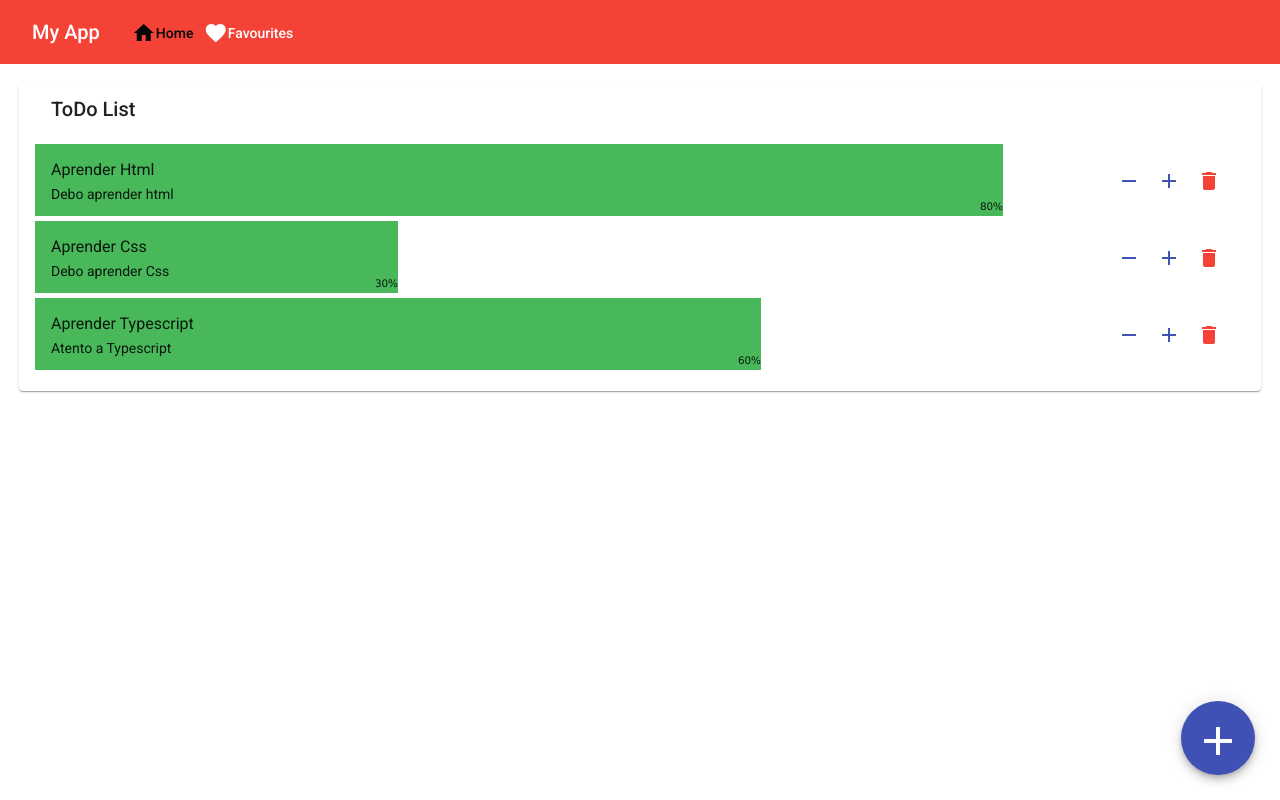
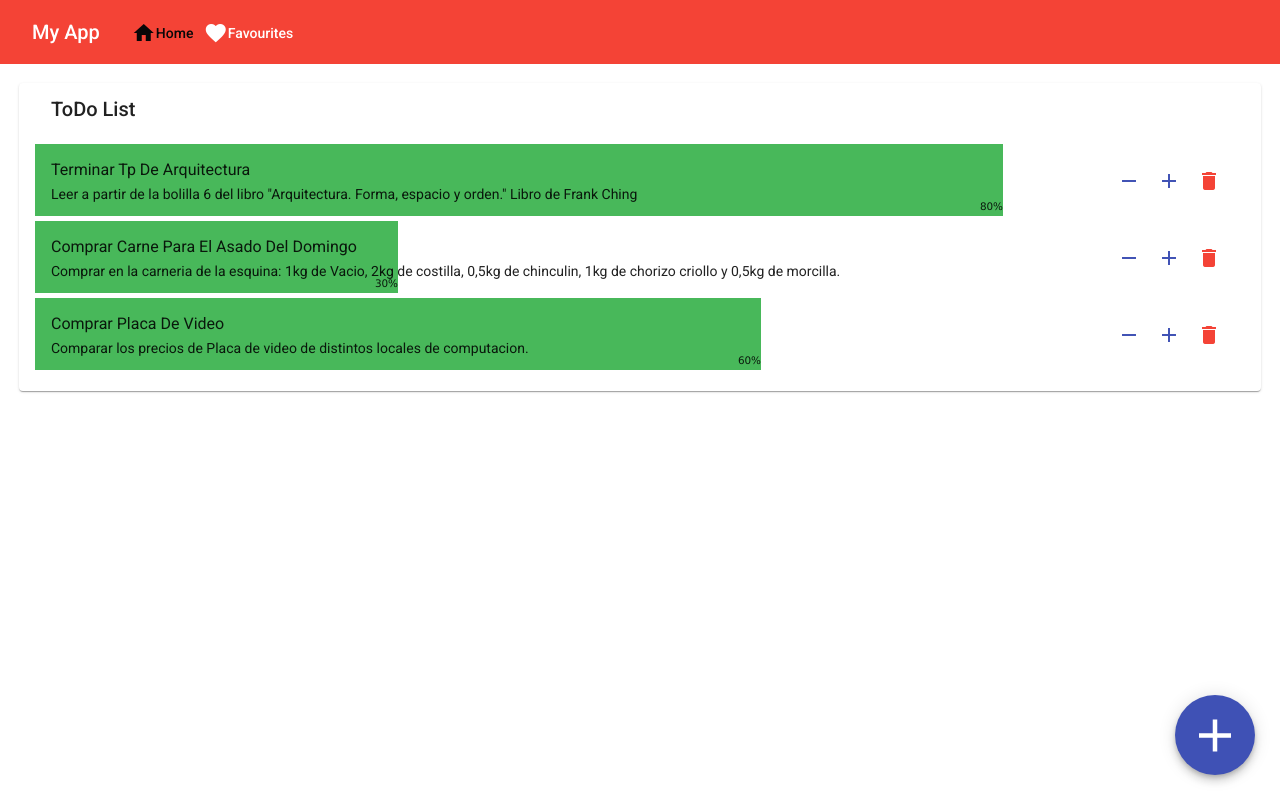
Before and after one commit to ackbarcito/ToDo-App, an Angular app: page /home in a window 1280 px wide. Built offline with nearby package versions, Linux system fonts and the light colour scheme.

Commit message:
changed workspace to Ubuntu & fixed add float button

```diff
--- a/src/app/home/home.component.css
+++ b/src/app/home/home.component.css
@@ -8,18 +8,20 @@
 
 .float {
   position: absolute;
-  height: 74px !important;
-  width: 74px !important;
-  min-width: unset !important;
+  height: 80px !important;
+  width: 80px !important;
   margin: 0 25px 25px 0;
   right: 0;
   bottom: 0;
+  display: flex;
+  align-items: center;
+  justify-content: center;
 }
 
 .mat-icon {
-  height: 48px !important;
-  width: 48px !important;
-  font-size: 48px !important;
+  font-size: 55px;
+  width: auto;
+  height: auto;
 }
 
 .float:hover {
--- a/src/app/home/home.component.ts
+++ b/src/app/home/home.component.ts
@@ -19,6 +19,7 @@ export class HomeComponent {
 
   deleteToDo(id: number) {
     this.todoService.deleteToDo(id);
+
   }
   selectCurrentTodo(item: ToDo) {
     this.resetCurrentTodo();
--- a/src/app/mock-toDo.ts
+++ b/src/app/mock-toDo.ts
@@ -1,7 +1,28 @@
 import { ToDo } from './toDo.model';
 
 export const TODOS: ToDo[] = [
-  new ToDo(0, 'Aprender Html', 'Debo aprender html', 'Developer', true, 80),
-  new ToDo(1, 'Aprender Css', 'Debo aprender Css', 'Web', false, 30),
-  new ToDo(2, 'Aprender Typescript', 'Atento a Typescript', 'Web', true, 60),
+  new ToDo(
+    0,
+    'Terminar Tp de Arquitectura',
+    'Leer a partir de la bolilla 6 del libro "Arquitectura. Forma, espacio y orden." Libro de Frank Ching',
+    'Facultad',
+    true,
+    80
+  ),
+  new ToDo(
+    1,
+    'Comprar carne para el asado del domingo',
+    'Comprar en la carneria de la esquina: 1kg de Vacio, 2kg de costilla, 0,5kg de chinculin, 1kg de chorizo criollo y 0,5kg de morcilla.',
+    'Familia',
+    false,
+    30
+  ),
+  new ToDo(
+    2,
+    'Comprar Placa de Video',
+    'Comparar los precios de Placa de video de distintos locales de computacion.',
+    'Personal',
+    true,
+    60
+  ),
 ];
```
Also changed, not shown: src/app/app.module.ts (line endings or trailing spaces), src/app/material.module.ts (line endings or trailing spaces), src/app/modal-create/modal-create.component.css (line endings or trailing spaces), src/app/modal-edit/modal-edit.component.css (line endings or trailing spaces), src/app/share/services/toDo.service.ts (line endings or trailing spaces), src/app/to-do-details/to-do-details.component.css (line endings or trailing spaces), src/app/to-do-list/to-do-list.component.ts (line endings or trailing spaces), src/app/toDo.model.ts (line endings or trailing spaces).
